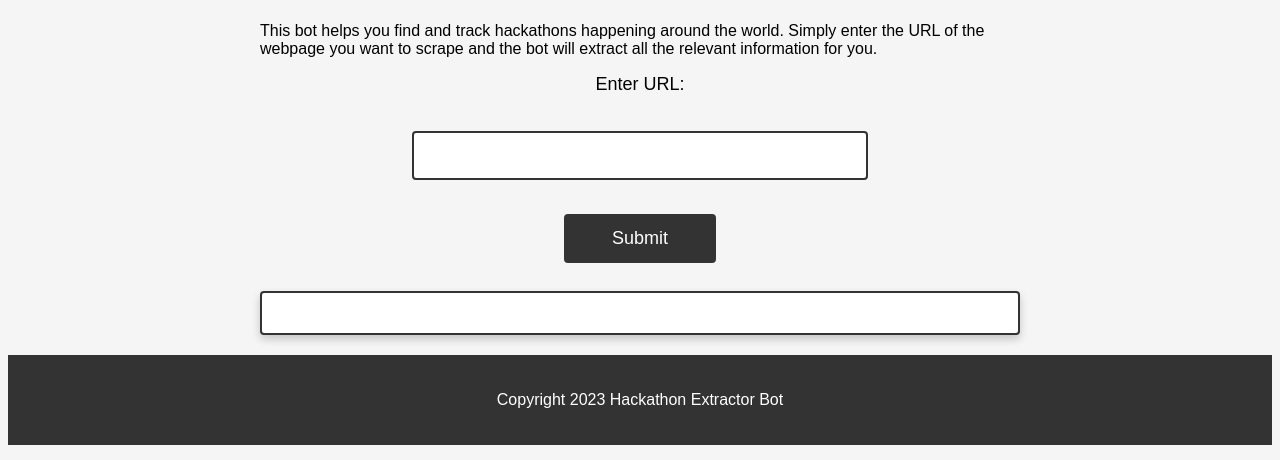
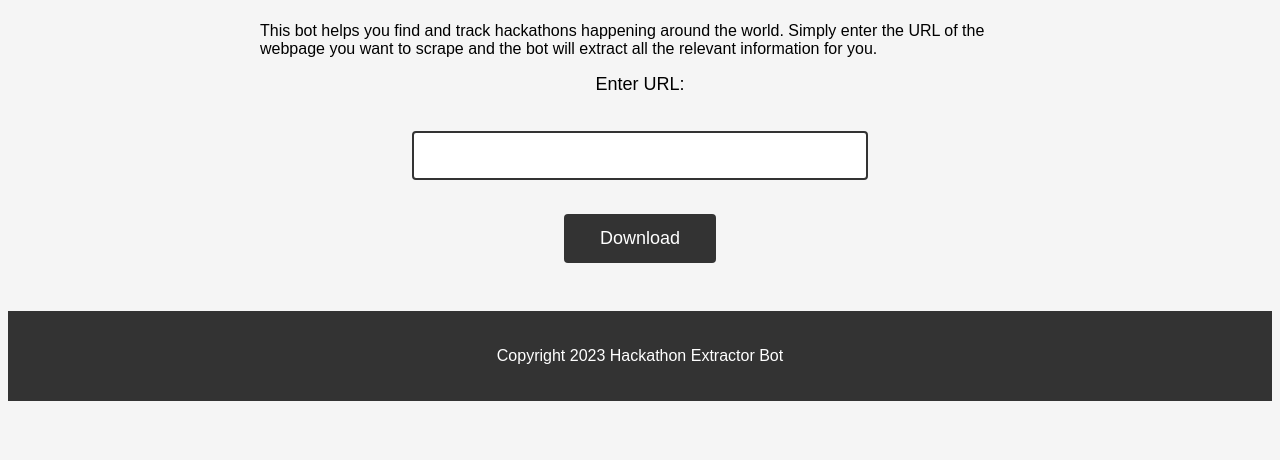
Before and after one commit to MOAzeemKhan/Unstop-Hackathon-Scraper, a Flask app: page / in a window 1280 px wide. Shown: the part 340-800 px from the top of the page. Run offline with Flask 2, Linux system fonts and the light colour scheme.

Commit message:
CSV File can now be downloaded

```diff
--- a/app.py
+++ b/app.py
@@ -1,6 +1,5 @@
 from flask import Flask
 import csv
-import time
 from selenium import webdriver
 from selenium.webdriver.common.by import By
 from datetime import datetime, timedelta
@@ -102,12 +101,11 @@ def scrape_website(url):
     competitions = [["Hackathons", "Institutions", "Links", "Registration Deadline"]]
     for i in range(len(hackathon_names)):
         competitions.append([hackathon_names[i], institution_names[i], apply_links[i], date[i]])
-    with open("competitions.csv", "w", newline="") as f:
-      writer = csv.writer(f)
-      writer.writerows(competitions)
-    f.close()
+    with open("hackathons.csv", "w", newline="") as f:
+        writer = csv.writer(f)
+        writer.writerows(competitions)
 
-    return f
+    return "hackathons.csv"
     # close the browser
     driver.close()
 
@@ -124,10 +122,15 @@ def scrape():
 
   # call your function to scrape the website and generate the CSV file
   csv_file = scrape_website(url)
-  print(csv_file)
+  return send_file(csv_file, as_attachment=True, download_name='hackathons.csv')
+
+@app.route('/download', methods=['POST'])
+def download():
+  # get the CSV file that was generated by the scrape function
+  file = scrape()
 
   # send the CSV file as a response
-  return send_file(csv_file, as_attachment=True, download_name='hackathons.csv')
+  return send_file(file, as_attachment=True, download_name='hackathons.csv')
 
 if __name__ == '__main__':
   app.run()
--- a/templates/index.html
+++ b/templates/index.html
@@ -22,15 +22,12 @@
         Simply enter the URL of the webpage you want to scrape and the bot will
         extract all the relevant information for you.
       </p>
-      <form action="/scrape" method="POST">
-        <label for="url">Enter URL:</label><br>
-        <input type="text" id="url" name="url"><br>
-        <input type="submit" value="Submit">
+      <form id="extraction-form" action="/scrape" method="POST">
+      <label for="url">Enter URL:</label><br>
+      <input type="text" id="url" name="url"><br>
+      <input type="submit" value="Download">
+      </form>
 
-      </form>
-      <div id="results">
-        <!-- Results from the hackathon extractor bot will be displayed here -->
-      </div>
     </main>
     <footer>
       <p>Copyright 2023 Hackathon Extractor Bot</p>
```
